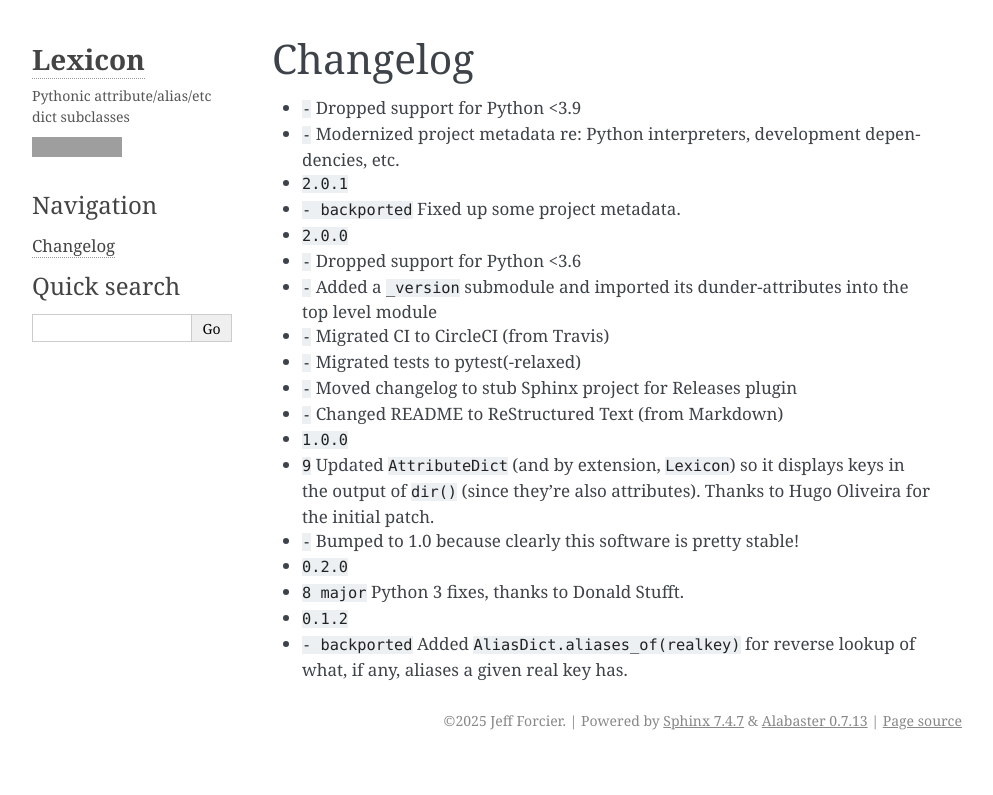
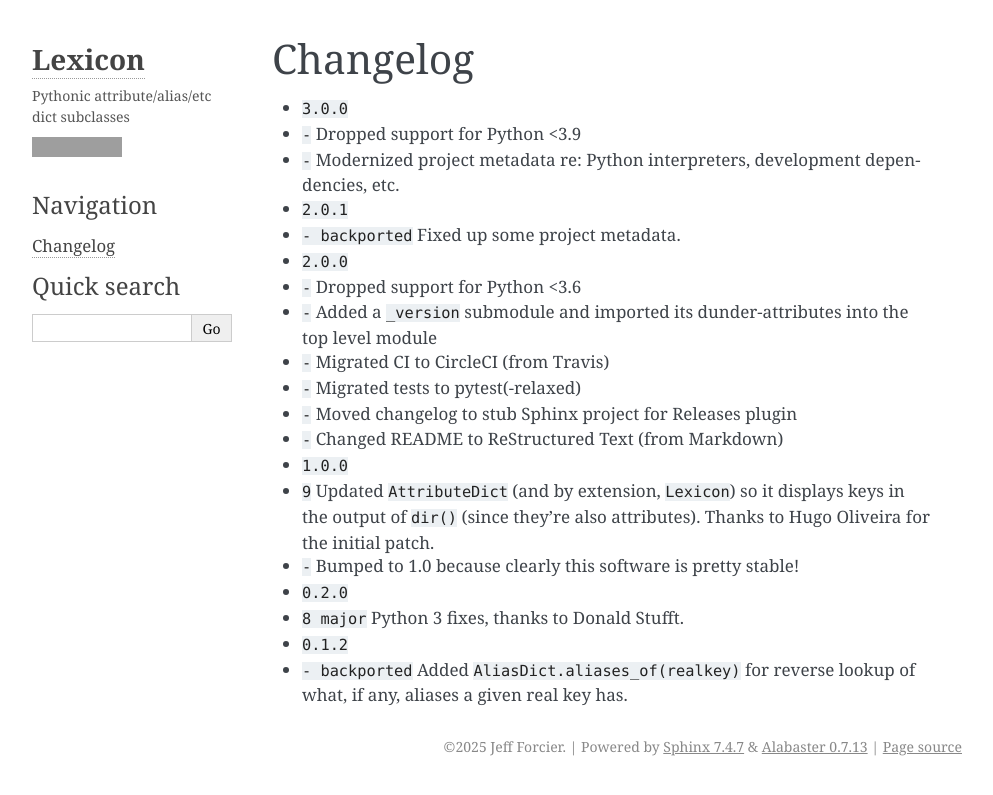
Before and after one commit to bitprophet/lexicon, a Sphinx documentation site: the page built from docs/changelog.rst, in a window 1280 px wide. Shown: the top 795 px of the page, without its empty margins (148-1141 px from the left). Built offline with Sphinx 7.4.7, drawn with Linux system fonts in a browser that asks for light colours; cross-references to code outside the pages are shown as plain code; grey boxes are pictures that could not be loaded.

Commit message:
Changelog re: 3.0.0

```diff
--- a/docs/changelog.rst
+++ b/docs/changelog.rst
@@ -2,6 +2,7 @@
 Changelog
 =========
 
+- :release:`3.0.0 <2025-08-03>`
 - :support:`-` Dropped support for Python <3.9
 - :support:`-` Modernized project metadata re: Python interpreters, development
   dependencies, etc.
```
